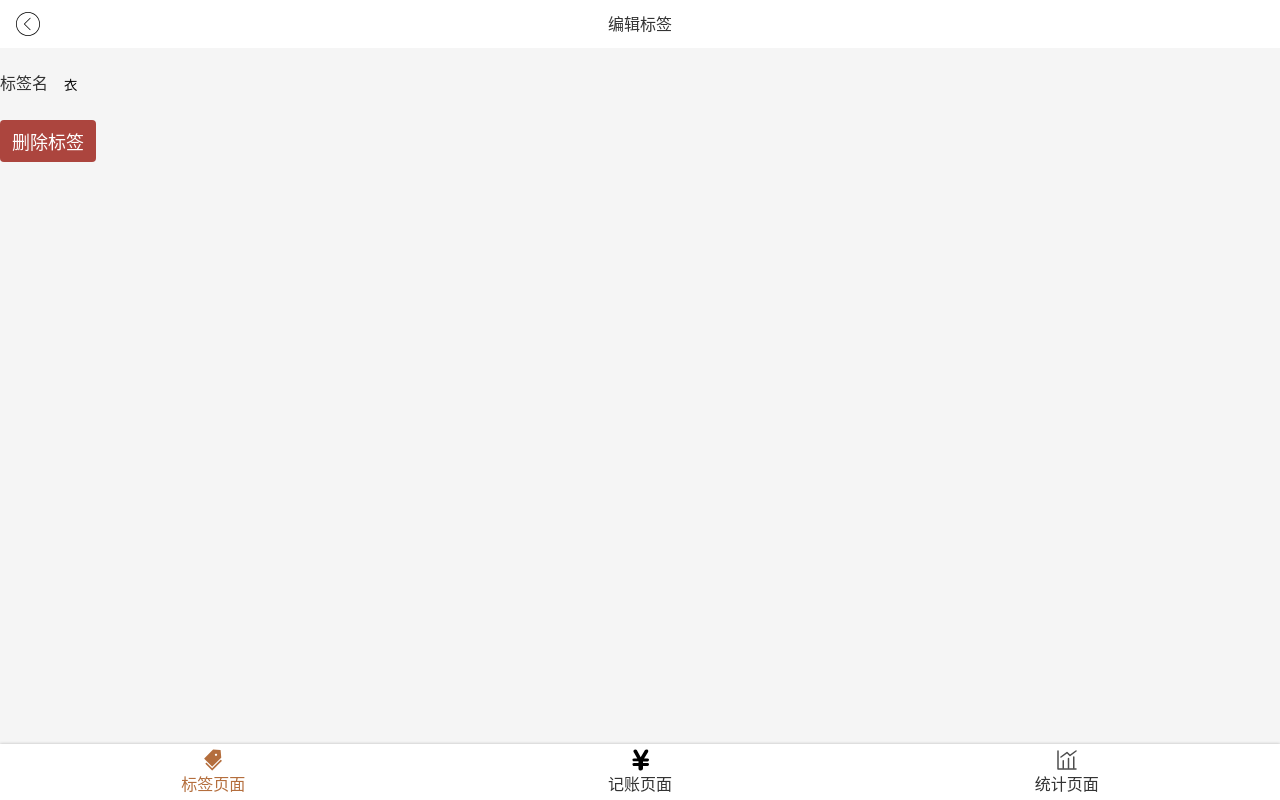
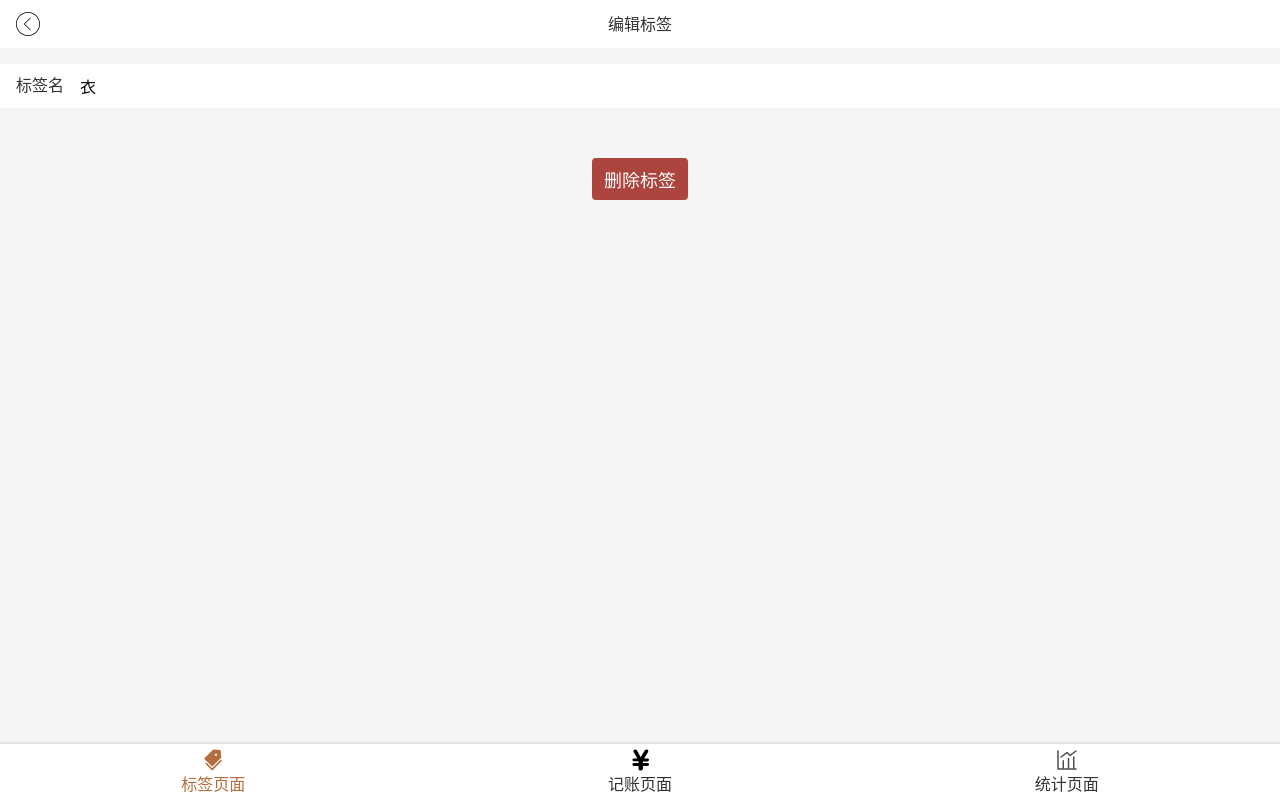
Before and after one commit to Straight-GZ/morney-r, a React app: page /#/tags/1 in a window 1280 px wide. Built offline with nearby package versions, Linux system fonts and the light colour scheme.

Commit message:
完成 Tag 样式

```diff
--- /dev/null
+++ b/src/components/Center.tsx
@@ -0,0 +1,9 @@
+import styled from 'styled-components';
+
+const Center = styled.div`
+  display: flex;
+  justify-content: center;
+  align-items: center;
+  flex-direction: column;
+`;
+export {Center};
--- a/src/components/Input.tsx
+++ b/src/components/Input.tsx
@@ -6,9 +6,10 @@ const Label = styled.label`
     align-items: center;
     > span{margin-right: 16px;white-space: nowrap}
     > input{
+      font-size: 16px;
       display: block;
       width: 100%;
-      height: 72px;
+      height: 44px;
       background: none;
       border:none;
     }
--- /dev/null
+++ b/src/components/Space.tsx
@@ -0,0 +1,6 @@
+import styled from 'styled-components';
+
+const Space = styled.div`
+  height: 10px;
+`;
+export {Space};
--- a/src/index.scss
+++ b/src/index.scss
@@ -14,8 +14,8 @@ body {
 :focus {
 	outline: none;
 }
-button {
-	font-family: inherit;
+button，input {
+	font: inherit;
 }
 .clearfix::after {
 	content: '';
--- a/src/views/Money/NoteSection.tsx
+++ b/src/views/Money/NoteSection.tsx
@@ -4,7 +4,7 @@ import {Input} from '../../components/Input';
 
 const Wrapper = styled.section`
   background: #f5f5f5;
-  padding: 0 16px;
+  padding: 14px 16px;
   font-size: 14px;
   `;
 type Props = {
@@ -18,7 +18,7 @@ const NoteSection: React.FC<Props> = (props) => {
   };
   return (
     <Wrapper>
-      <Input label = '备注' value = {note} onChange = {onChange}
+      <Input label = '备注' type = 'text' value = {note} onChange = {onChange}
              placeholder = '在这里输入备注'/>
     </Wrapper>
   );
--- a/src/views/Tag.tsx
+++ b/src/views/Tag.tsx
@@ -6,6 +6,8 @@ import {Icon} from '../components/Icon';
 import {Button} from '../components/Button';
 import styled from 'styled-components';
 import {Input} from '../components/Input';
+import {Center} from '../components/Center';
+import {Space} from '../components/Space';
 
 const Header = styled.header`
   background: white;
@@ -14,6 +16,11 @@ const Header = styled.header`
   display: flex;
   justify-content: space-between;
   align-items: center;
+`;
+const Wrapper = styled.div`
+  background: white;
+  padding: 0 16px;
+  margin-top: 16px;
 `;
 type Params = { id: string }
 const Tag: React.FC = () => {
@@ -27,8 +34,17 @@ const Tag: React.FC = () => {
         <span>编辑标签</span>
         <Icon/>
       </Header>
-      <Input label = '标签名' value = {tag.name}/>
-      <Button>删除标签</Button>
+      <Wrapper>
+        <Input label = '标签名' type = 'text' value = {tag.name}/>
+      </Wrapper>
+      <Center>
+        <Space/>
+        <Space/>
+        <Space/>
+        <Space/>
+        <Space/>
+        <Button>删除标签</Button>
+      </Center>
     </Layout>
   );
 };
--- a/src/views/Tags.tsx
+++ b/src/views/Tags.tsx
@@ -5,13 +5,15 @@ import {Link} from 'react-router-dom';
 import {Layout} from '../components/Layout';
 import {Icon} from '../components/Icon';
 import {Button} from '../components/Button';
+import {Center} from '../components/Center';
+import {Space} from '../components/Space';
 
 const TagList = styled.ol`
   font-size: 16px;
   background: white;
   > li{
     border-bottom:1px solid #d5d5d5;
-    margin:0 16px ;
+    margin-left:16px ;
     > a{
       display: flex;
       padding: 12px 16px 12px 0;
@@ -21,14 +23,6 @@ const TagList = styled.ol`
   }
 `;
 
-const Center = styled.div`
-  margin-top: 32px;
-  padding: 16px;
-  display: flex;
-  justify-content: center;
-  align-items: center;
-  flex-direction: column;
-`;
 
 function Tags() {
   const {tags} = useTags();
@@ -45,6 +39,11 @@ function Tags() {
         )}
       </TagList>
       <Center>
+        <Space/>
+        <Space/>
+        <Space/>
+        <Space/>
+        <Space/>
         <Button>新建标签</Button>
       </Center>
     </Layout>
```
